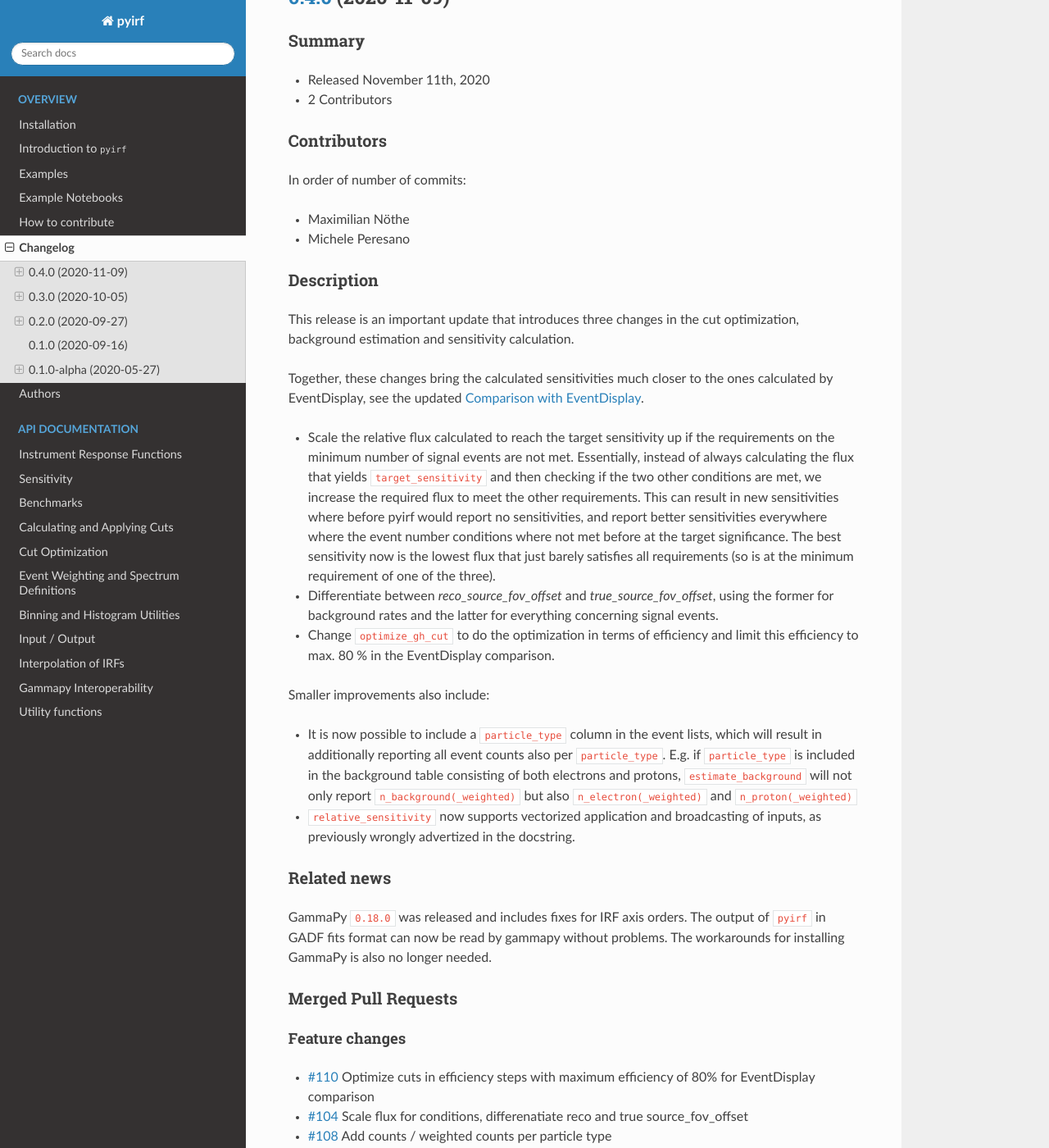
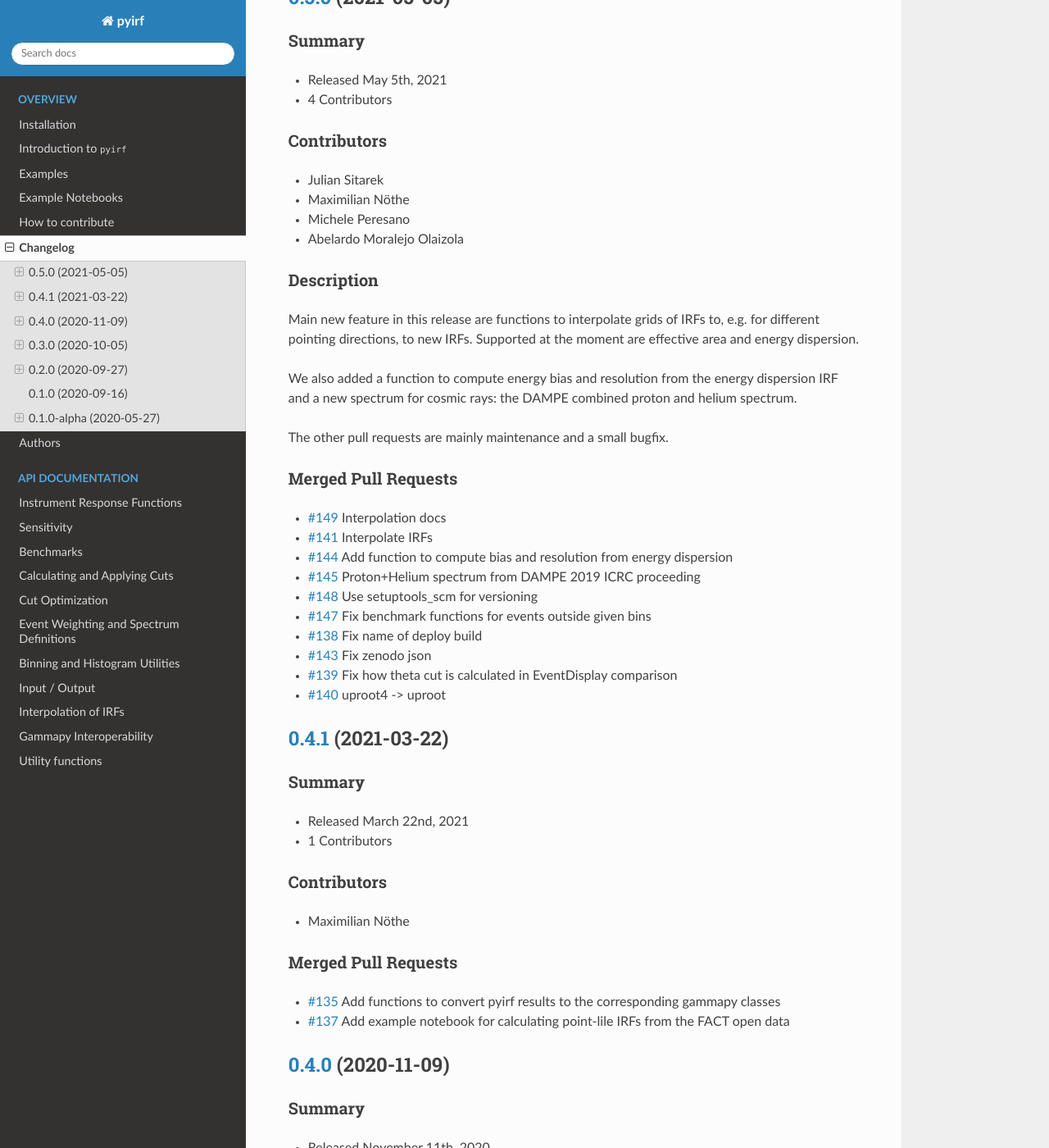
Before and after one commit to cta-observatory/pyirf, a Sphinx documentation site: the page built from docs/changelog.rst, in a window 1280 px wide and 1400 px high, scrolled down 228 px. Shown: the whole window at 82% size. Built offline with Sphinx 7.4.7 and the Read the Docs theme 2.0.0, drawn with Linux system fonts in a browser that asks for light colours; the version number could not be read and is left out.

Commit message:
Add changelog for 0.5.0 release

```diff
--- a/docs/changelog.rst
+++ b/docs/changelog.rst
@@ -35,6 +35,77 @@ We use a one-line description of every pull request.
 .. +++++++++++++
 ..
 .. - [#XXX] TITLE (AUTHOR)
+
+.. _pyirf_0p5p0_release:
+
+`0.5.0 <https://github.com/cta-observatory/pyirf/releases/tag/v0.5.0>`__ (2021-05-05)
+-------------------------------------------------------------------------------------
+
+Summary
++++++++
+
+- Released May 5th, 2021
+- 4 Contributors
+
+Contributors
+++++++++++++
+
+- Julian Sitarek
+- Maximilian Nöthe
+- Michele Peresano
+- Abelardo Moralejo Olaizola
+
+Description
++++++++++++
+
+Main new feature in this release are functions to interpolate grids of IRFs
+to, e.g. for different pointing directions, to new IRFs.
+Supported at the moment are effective area and energy dispersion.
+
+We also added a function to compute energy bias and resolution from the
+energy dispersion IRF and a new spectrum for cosmic rays: the DAMPE combined
+proton and helium spectrum.
+
+The other pull requests are mainly maintenance and a small bugfix.
+
+
+Merged Pull Requests
+++++++++++++++++++++
+
+- `#149 <https://github.com/cta-observatory/pyirf/pull/149>`_ Interpolation docs
+- `#141 <https://github.com/cta-observatory/pyirf/pull/141>`_ Interpolate IRFs
+- `#144 <https://github.com/cta-observatory/pyirf/pull/144>`_ Add function to compute bias and resolution from energy dispersion
+- `#145 <https://github.com/cta-observatory/pyirf/pull/145>`_ Proton+Helium spectrum from DAMPE 2019 ICRC proceeding
+- `#148 <https://github.com/cta-observatory/pyirf/pull/148>`_ Use setuptools_scm for versioning
+- `#147 <https://github.com/cta-observatory/pyirf/pull/147>`_ Fix benchmark functions for events outside given bins
+- `#138 <https://github.com/cta-observatory/pyirf/pull/138>`_ Fix name of deploy build
+- `#143 <https://github.com/cta-observatory/pyirf/pull/143>`_ Fix zenodo json
+- `#139 <https://github.com/cta-observatory/pyirf/pull/139>`_ Fix how theta cut is calculated in EventDisplay comparison
+- `#140 <https://github.com/cta-observatory/pyirf/pull/140>`_ uproot4 -> uproot
+
+
+.. _pyirf_0p4p1_release:
+
+`0.4.1 <https://github.com/cta-observatory/pyirf/releases/tag/v0.4.1>`__ (2021-03-22)
+-------------------------------------------------------------------------------------
+
+Summary
++++++++
+
+- Released March 22nd, 2021
+- 1 Contributors
+
+Contributors
+++++++++++++
+
+- Maximilian Nöthe
+
+
+Merged Pull Requests
+++++++++++++++++++++
+
+- `#135 <https://github.com/cta-observatory/pyirf/pull/135>`_ Add functions to convert pyirf results to the corresponding gammapy classes
+- `#137 <https://github.com/cta-observatory/pyirf/pull/137>`_ Add example notebook for calculating point-lile IRFs from the FACT open data
 
 
 .. _pyirf_0p4p0_release:
```
Also changed, not shown: 1 other file.
